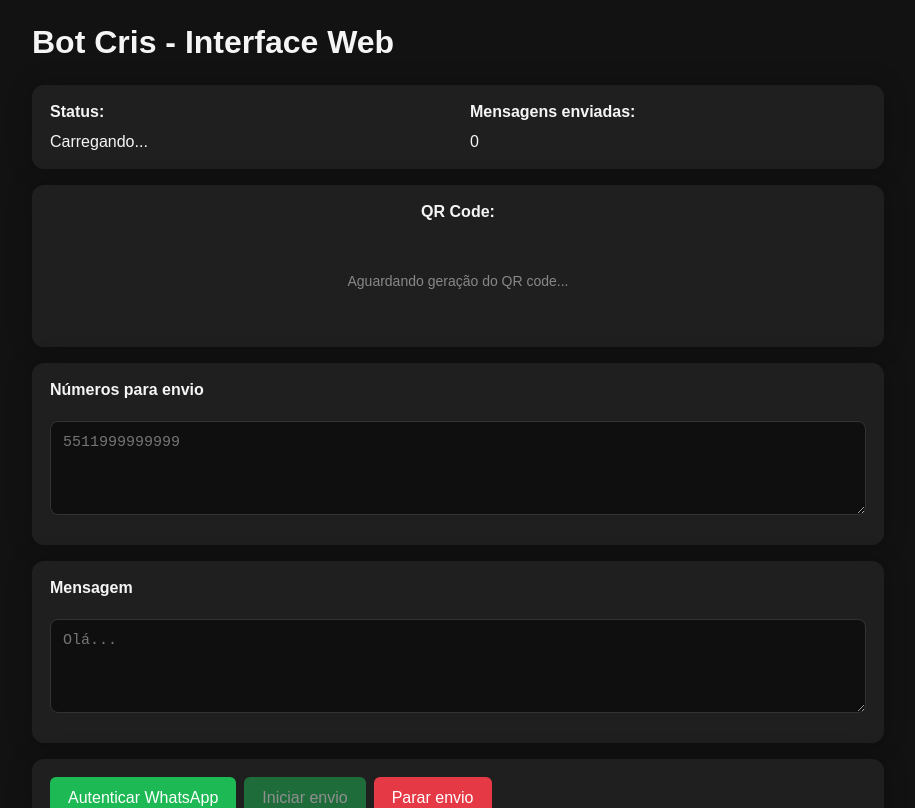
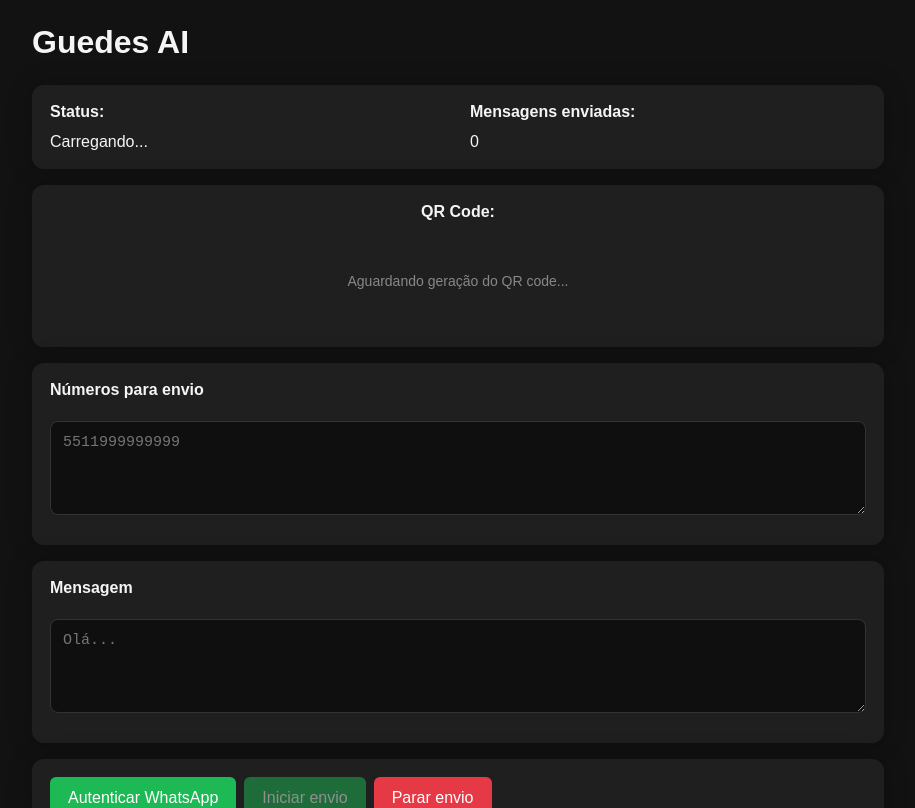
Before and after one commit to byelziin/Guedes-AI, a React (Vite) app: page / in a window 1280 px wide. Shown: the top 808 px of the page, without its empty margins (182-1097 px from the left). Built offline with nearby package versions, Linux system fonts and the light colour scheme; no server answers.

Commit message:
guedes ai

```diff
--- a/index.html
+++ b/index.html
@@ -3,7 +3,7 @@
   <head>
     <meta charset="UTF-8" />
     <meta name="viewport" content="width=device-width, initial-scale=1.0" />
-    <title>Bot Cris - Interface Web</title>
+    <title>Guedes AI</title>
   </head>
   <body>
     <div id="root"></div>
--- a/src/App.jsx
+++ b/src/App.jsx
@@ -80,7 +80,7 @@ function App() {
 
   return (
     <div className="container">
-      <h1>Bot Cris - Interface Web</h1>
+      <h1>Guedes AI</h1>
 
       <div className="card status">
         <div>
```
